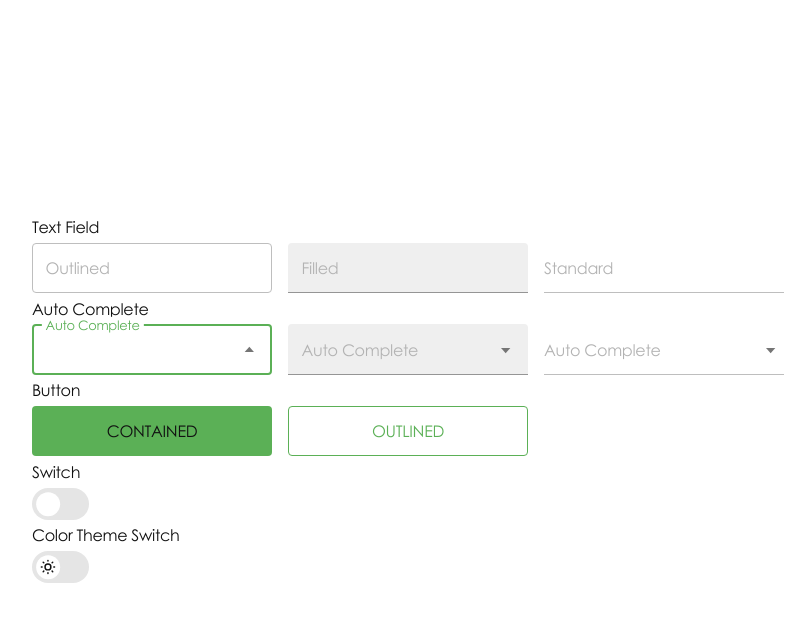
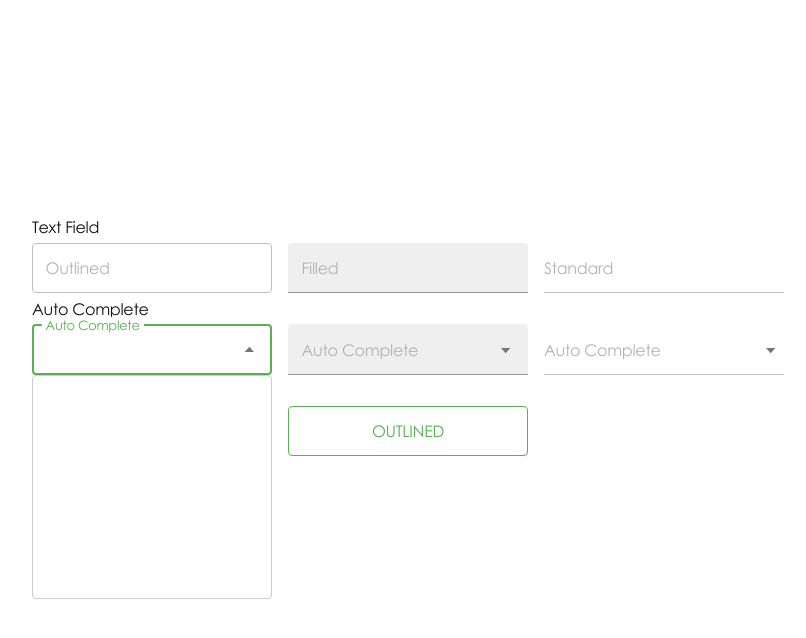
Before and after one commit to Myslitel666/Svelte-UI, a SvelteKit app: page / in a window 1280 px wide. Both pictures are taken after a click on the button 481 px from the left and 349 px from the top of the page. Shown: the top 638 px of the page, without its empty margins (232-1038 px from the left). Built offline with nearby package versions, Linux system fonts and the light colour scheme.

Commit message:
The borderRadius property of the TextField component has become more adaptive. Added a field for displaying elements in the AutoComplete.

```diff
--- a/src/components/inputs/auto-complete/AutoComplete.svelte
+++ b/src/components/inputs/auto-complete/AutoComplete.svelte
@@ -46,6 +46,14 @@
             size=1.16rem
         />
     </button>
+    {#if isOpen}
+    <div
+        class="drop-list"
+        style:border-radius = {borderRadius}
+    >
+        <!-- Ваши элементы списка здесь -->
+    </div>
+    {/if}
 </div>
 
 <script lang='ts'>
@@ -60,6 +68,7 @@
     export let variant: 'Outlined' | 'Filled' | 'Standard' = 'Outlined';
     export let id = ''                                        /* Уникальный идентификатор элемента */
     export let isOpen = false;                                /* Состояние активации AutoComplete */
+    export let borderRadius = '';                             /* Радиус скругления углов */
     export let options: string[] = [];                        /* Состояние для передачи списков */
     export let width = '';                                    /* Ширина поля */
 
@@ -77,6 +86,14 @@
     themeStore.subscribe(value => {
         theme = value; //Инициализация объекта темы
     });
+
+        //Устанавливаем значения стилей после инициализации темы с проверкой не передавал ли пользователь в компонент свои значения стилей
+    if (theme) {
+        if (!borderRadius) borderRadius = variant === 'Outlined' ? theme.border.borderRadius : `0 0 ${theme.border.borderRadius} ${theme.border.borderRadius}`;
+        else {
+            borderRadius = variant === 'Outlined' ? borderRadius : `0 0 ${borderRadius} ${borderRadius}`;
+        }
+    }
 
     onMount(() => {
         id ? '' : id = `auto-complete-${generateIdElement()}`;
@@ -108,4 +125,16 @@
         top: 50%;
         transform: translateY(-50%);
     }
+
+    .drop-list {
+        position: absolute;
+        top: 100%; /* Помещает div ниже основного элемента */
+        width: 100%; /* Или используйте фиксированную ширину, если нужно */
+        border: 1px solid #ccc;
+        background-color: #fff;
+        z-index: 1000; /* Убедитесь, что список отображается поверх других элементов */
+        min-height: 14rem;
+
+        box-sizing: border-box;
+    }
 </style>
--- a/src/components/inputs/text-fields/TextField.svelte
+++ b/src/components/inputs/text-fields/TextField.svelte
@@ -38,6 +38,7 @@
         for = {id}
         style:position = 'absolute'
         style:margin-left = {paddingLeft}
+        style:background-color = {variant === 'Filled' ? 'transparent' : ''}
         style:--Xl-color = {primaryColor}
         style:--Xl-font-size = {fontSize}
         style:--Xl-labelColor = {labelColor}
@@ -101,7 +102,12 @@
     //Устанавливаем значения стилей после инициализации темы с проверкой не передавал ли пользователь в компонент свои значения стилей
     if (theme) {
         if (!activedborderWidth) activedborderWidth = theme.border.active.width;
-        if (!borderRadius) borderRadius = variant === 'Outlined' ? theme.border.borderRadius : `${theme.border.borderRadius} ${theme.border.borderRadius} 0 0`;
+        if (!borderRadius) {
+            borderRadius = variant === 'Outlined' ? theme.border.borderRadius : `${theme.border.borderRadius} ${theme.border.borderRadius} 0 0`;
+        }
+        else {
+            borderRadius = variant === 'Outlined' ? borderRadius : `${borderRadius} ${borderRadius} 0 0`;
+        }
         if (!height) height = theme.controls.height;
         if (!disabledborderWidth) disabledborderWidth = theme.border.disabled.width;
         if (!paddingLeft) paddingLeft = variant === 'Standard' ? '0' : theme.controls.textField.padding;
```
Also changed, not shown: src/routes/+page.svelte (+9 -3 lines).
